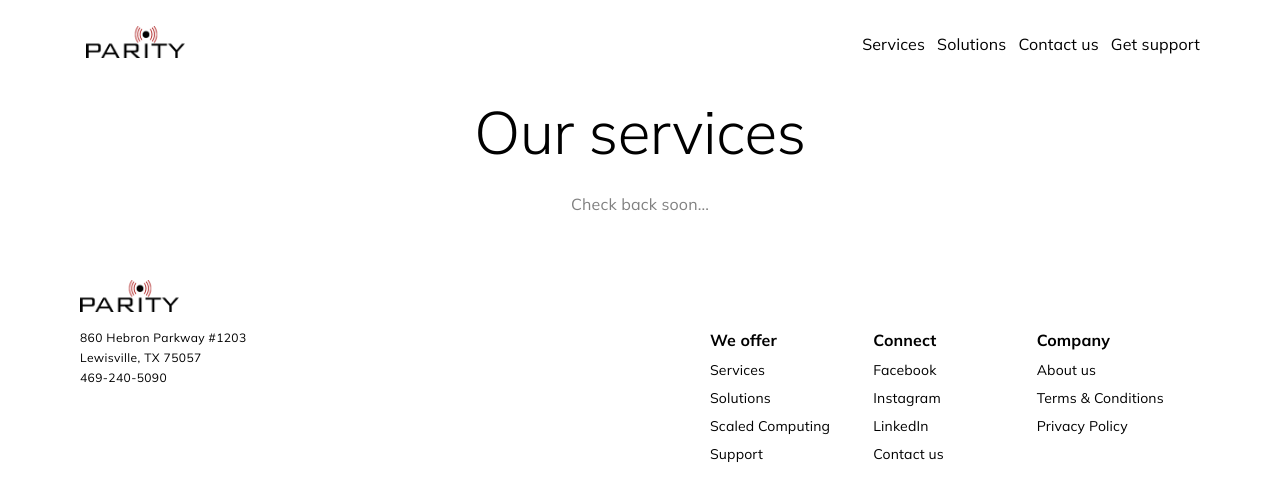
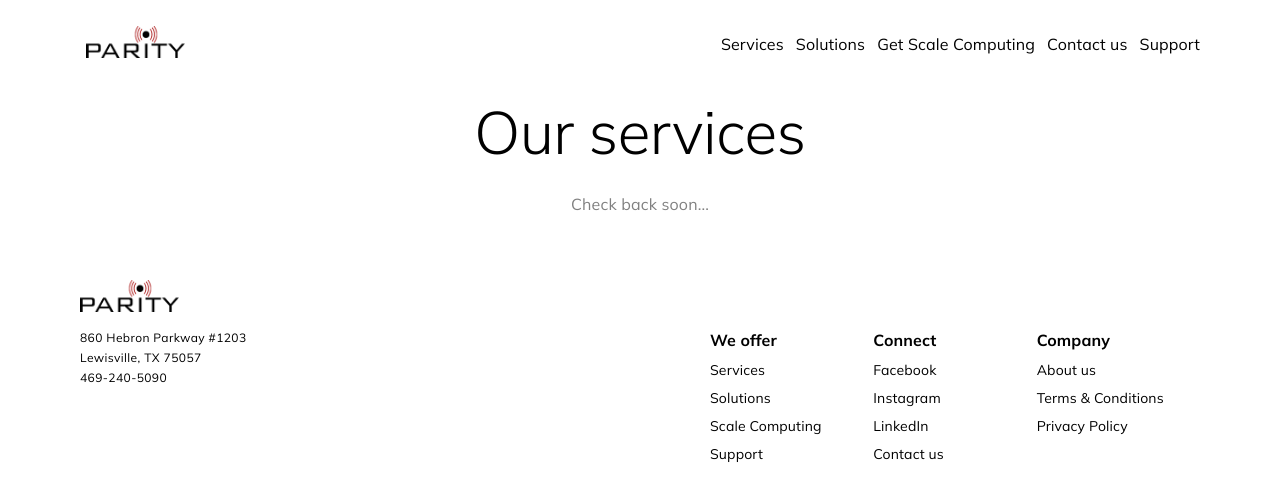
Before and after one commit to recondesigns/parity-consultants, a Next.js app: page /services in a window 1280 px wide. Shown: the top 500 px of the page. Built offline with nearby package versions, Linux system fonts and the light colour scheme.

Commit message:
feat(): changed Scaled Computing to Scale Computing

```diff
--- a/src/app/components/footer/Footer.tsx
+++ b/src/app/components/footer/Footer.tsx
@@ -145,7 +145,7 @@ export default function Footer() {
                         textAlign={{ xs: "center", sm: "left" }}
                         sx={{ fontFamily: "inherit" }}
                       >
-                        Scaled Computing
+                        Scale Computing
                       </Typography>
                     </StyledLink>
                   </li>
--- a/src/app/components/header/Navigation.tsx
+++ b/src/app/components/header/Navigation.tsx
@@ -61,13 +61,20 @@ export default function Navigation() {
           </StyledLink>
         </li>
         <li>
+          <StyledLink href="/scaled-computing">
+            <Typography sx={{ fontFamily: "inherit" }}>
+              Get Scale Computing
+            </Typography>
+          </StyledLink>
+        </li>
+        <li>
           <StyledLink href="/contact-us">
             <Typography sx={{ fontFamily: "inherit" }}>Contact us</Typography>
           </StyledLink>
         </li>
         <li>
           <StyledLink href="/get-support">
-            <Typography sx={{ fontFamily: "inherit" }}>Get support</Typography>
+            <Typography sx={{ fontFamily: "inherit" }}>Support</Typography>
           </StyledLink>
         </li>
       </StyledUl>
--- a/src/app/components/header/NavigationFlyout.tsx
+++ b/src/app/components/header/NavigationFlyout.tsx
@@ -51,7 +51,7 @@ const list = (onClose: any) => (
       <ListItem>
         <StyledLink href="/scaled-computing" onClick={onClose}>
           <Typography sx={{ fontFamily: "inherit" }}>
-            Get Scaled Computing
+            Get Scale Computing
           </Typography>
         </StyledLink>
       </ListItem>
@@ -62,7 +62,7 @@ const list = (onClose: any) => (
       </ListItem>
       <ListItem>
         <StyledLink href="/get-support" onClick={onClose}>
-          <Typography sx={{ fontFamily: "inherit" }}>Get support</Typography>
+          <Typography sx={{ fontFamily: "inherit" }}>Support</Typography>
         </StyledLink>
       </ListItem>
     </List>
```
